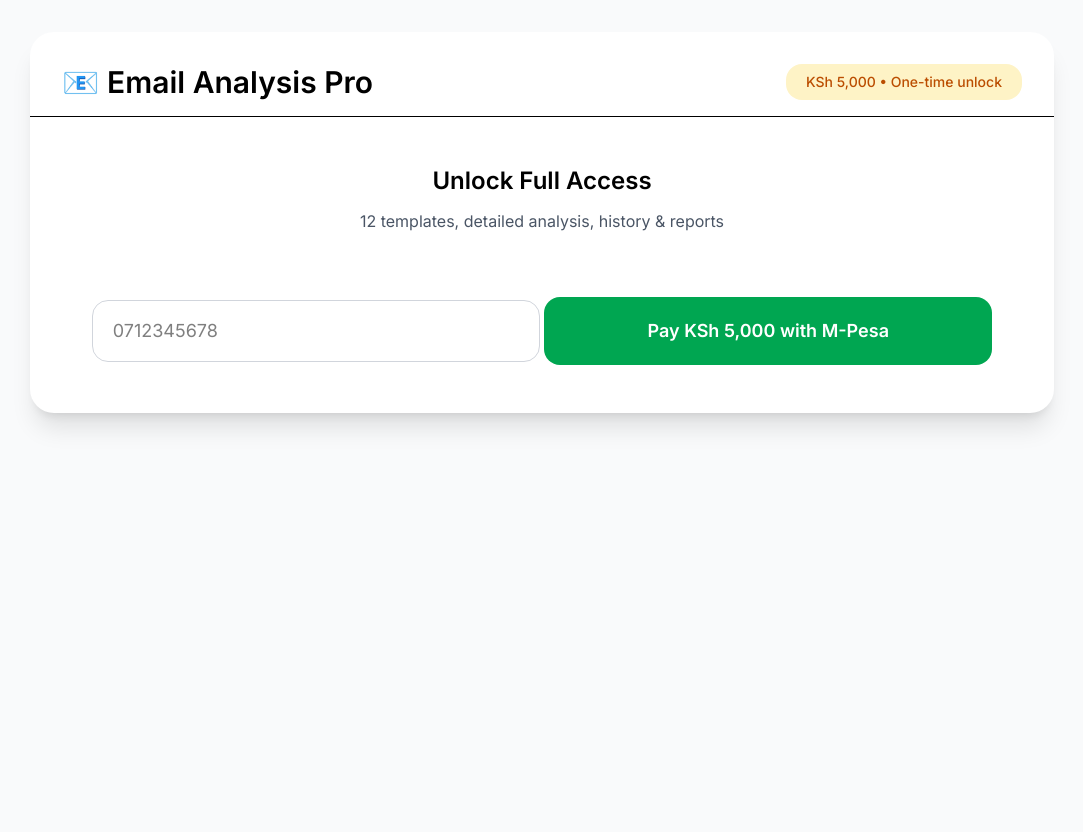
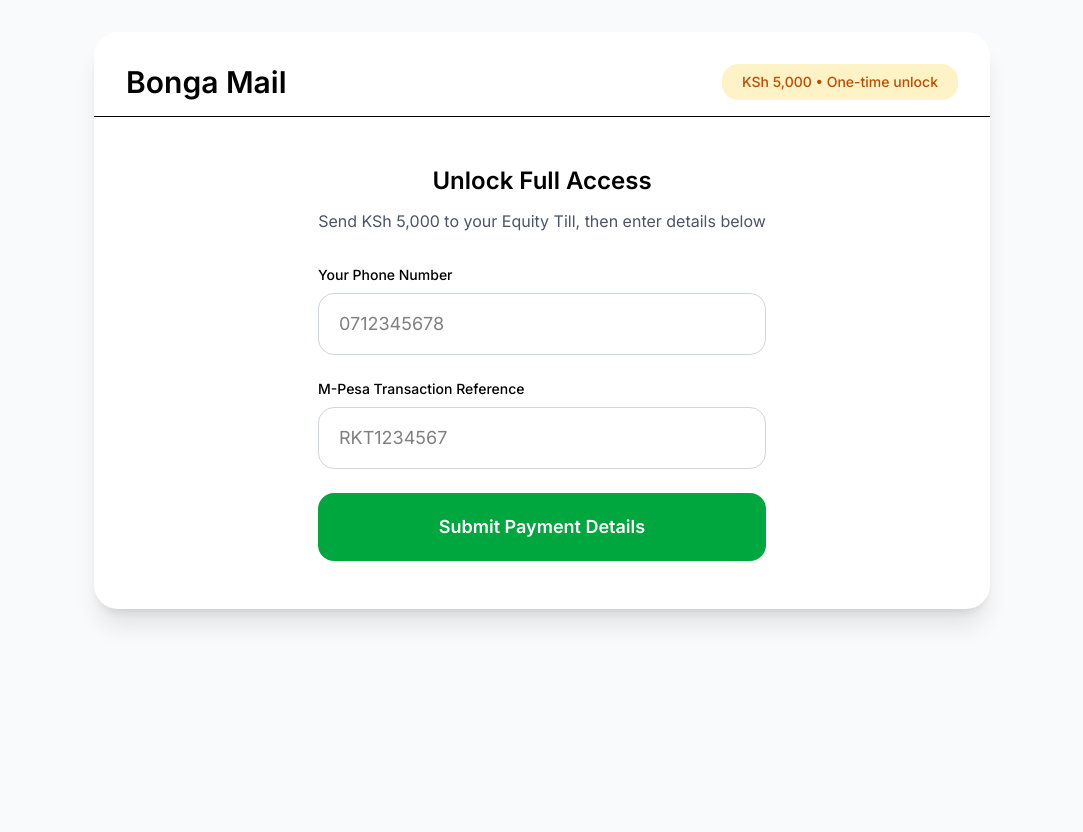
Before and after one commit to janemwavali5-source/BongaMail, a Flask app: page / in a window 1280 px wide. Shown: the whole page, without its empty margins (98-1181 px from the left). Run offline with Flask 3, Linux system fonts and the light colour scheme.

Commit message:
Update index.html

```diff
--- a/templates/index.html
+++ b/templates/index.html
@@ -3,7 +3,7 @@
 <head>
     <meta charset="UTF-8">
     <meta name="viewport" content="width=device-width, initial-scale=1.0">
-    <title>Email Analysis Pro • KSh 5,000</title>
+    <title>Bonga Mail - Email Analysis Tool</title>
     <script src="https://cdn.jsdelivr.net/npm/@tailwindcss/browser@4"></script>
     <link rel="stylesheet" href="https://cdnjs.cloudflare.com/ajax/libs/font-awesome/6.5.1/css/all.min.css">
     <style>
@@ -12,10 +12,11 @@
     </style>
 </head>
 <body class="bg-gray-50 min-h-screen">
-    <div class="max-w-5xl mx-auto mt-8 bg-white rounded-3xl shadow-xl overflow-hidden">
+    <div class="max-w-4xl mx-auto mt-8 bg-white rounded-3xl shadow-xl overflow-hidden">
 
+        <!-- Header -->
         <div class="px-8 pt-8 pb-4 border-b flex justify-between items-center">
-            <h1 class="text-3xl font-semibold">📧 Email Analysis Pro</h1>
+            <h1 class="text-3xl font-semibold">Bonga Mail</h1>
             <div class="text-sm bg-amber-100 text-amber-700 px-5 py-2 rounded-2xl font-medium">KSh 5,000 • One-time unlock</div>
         </div>
 
@@ -23,22 +24,38 @@
         <div class="mx-8 mt-6 p-4 rounded-2xl bg-blue-50 text-blue-700">{{ message }}</div>
         {% endif %}
 
-        <!-- PAYMENT SECTION -->
+        <!-- MANUAL PAYMENT SECTION -->
         {% if not unlocked %}
-        <div class="px-8 py-12 text-center">
-            <h2 class="text-2xl font-semibold mb-3">Unlock Full Access</h2>
-            <p class="text-gray-600 mb-8">12 templates, detailed analysis, history & reports</p>
-            <form method="POST">
-                <input type="hidden" name="action" value="pay">
-                <input type="tel" name="phone" class="w-full max-w-md mx-auto px-5 py-4 text-lg border border-gray-300 rounded-2xl focus:outline-none focus:border-green-500" placeholder="0712345678" required>
-                <button type="submit" class="mt-8 w-full max-w-md mx-auto bg-[#00A651] text-white font-semibold py-5 rounded-2xl text-lg">
-                    Pay KSh 5,000 with M-Pesa
+        <div class="px-8 py-12">
+            <h2 class="text-2xl font-semibold text-center mb-3">Unlock Full Access</h2>
+            <p class="text-gray-600 text-center mb-8">Send KSh 5,000 to your Equity Till, then enter details below</p>
+
+            <form method="POST" class="max-w-md mx-auto space-y-6">
+                <input type="hidden" name="action" value="unlock">
+
+                <div>
+                    <label class="block text-sm font-medium mb-2">Your Phone Number</label>
+                    <input type="tel" name="phone"
+                           class="w-full px-5 py-4 text-lg border border-gray-300 rounded-2xl focus:outline-none focus:border-green-500"
+                           placeholder="0712345678" required>
+                </div>
+
+                <div>
+                    <label class="block text-sm font-medium mb-2">M-Pesa Transaction Reference</label>
+                    <input type="text" name="trans_ref"
+                           class="w-full px-5 py-4 text-lg border border-gray-300 rounded-2xl focus:outline-none focus:border-green-500"
+                           placeholder="RKT1234567" required>
+                </div>
+
+                <button type="submit"
+                        class="w-full bg-green-600 hover:bg-green-700 text-white font-semibold py-5 rounded-2xl text-lg">
+                    Submit Payment Details
                 </button>
             </form>
         </div>
         {% endif %}
 
-        <!-- UNLOCKED SECTION -->
+        <!-- UNLOCKED COMPOSE AREA -->
         {% if unlocked %}
         <div class="px-8 py-8">
             <h3 class="font-semibold text-xl mb-6">✍️ Compose Your Email</h3>
@@ -47,42 +64,134 @@
             <div class="mb-10">
                 <p class="text-sm font-medium text-gray-600 mb-4">Quick Templates</p>
                 <div class="grid grid-cols-2 md:grid-cols-3 gap-4">
-                    {% for i in range(6) %}
-                    <form method="POST" action="/load_template">
-                        <input type="hidden" name="template_id" value="{{ i }}">
-                        <button type="submit" class="w-full text-left p-5 border border-gray-200 rounded-2xl hover:border-blue-500 hover:bg-blue-50 transition">
-                            <strong>{{ ['Marketing Offer','Follow-up Email','Newsletter','Thank You','Invoice Request','Meeting Invitation'][i] }}</strong><br>
-                            <small class="text-gray-500">{{ ['Promote a product','Follow up after meeting','Monthly update','Thank customer','Payment request','Schedule call'][i] }}</small>
+                    <button onclick="loadTemplate(0)" class="text-left p-4 border border-gray-200 rounded-2xl hover:border-blue-500 hover:bg-blue-50 transition">
+                        <strong>Marketing Offer</strong><br>
+                        <small class="text-gray-500">Promote a product</small>
                     </button>
-                    </form>
-                    {% endfor %}
+                    <button onclick="loadTemplate(1)" class="text-left p-4 border border-gray-200 rounded-2xl hover:border-blue-500 hover:bg-blue-50 transition">
+                        <strong>Follow-up Email</strong><br>
+                        <small class="text-gray-500">After meeting</small>
+                    </button>
+                    <button onclick="loadTemplate(2)" class="text-left p-4 border border-gray-200 rounded-2xl hover:border-blue-500 hover:bg-blue-50 transition">
+                        <strong>Newsletter</strong><br>
+                        <small class="text-gray-500">Monthly update</small>
+                    </button>
+                    <button onclick="loadTemplate(3)" class="text-left p-4 border border-gray-200 rounded-2xl hover:border-blue-500 hover:bg-blue-50 transition">
+                        <strong>Thank You</strong><br>
+                        <small class="text-gray-500">Thank customer</small>
+                    </button>
+                    <button onclick="loadTemplate(4)" class="text-left p-4 border border-gray-200 rounded-2xl hover:border-blue-500 hover:bg-blue-50 transition">
+                        <strong>Invoice Request</strong><br>
+                        <small class="text-gray-500">Payment request</small>
+                    </button>
+                    <button onclick="loadTemplate(5)" class="text-left p-4 border border-gray-200 rounded-2xl hover:border-blue-500 hover:bg-blue-50 transition">
+                        <strong>Meeting Invitation</strong><br>
+                        <small class="text-gray-500">Schedule a call</small>
+                    </button>
                 </div>
             </div>
 
-            <form method="POST" action="/analyze-email">
+            <!-- Compose Form -->
             <div class="grid grid-cols-1 lg:grid-cols-2 gap-8">
                 <div>
-                        <label class="block text-sm font-medium mb-2">Subject Line</label>
-                        <input type="text" name="subject" class="w-full px-4 py-3 border border-gray-300 rounded-2xl focus:outline-none focus:border-blue-500 text-lg" placeholder="Enter subject line...">
+                    <label class="block text-sm font-medium mb-2">Subject</label>
+                    <input type="text" id="subject"
+                           class="w-full px-4 py-3 border border-gray-300 rounded-2xl focus:outline-none focus:border-blue-500 text-lg"
+                           placeholder="Enter subject line...">
 
                     <label class="block text-sm font-medium mb-2 mt-6">Email Body</label>
-                        <textarea name="body" rows="14" class="w-full px-4 py-3 border border-gray-300 rounded-3xl focus:outline-none focus:border-blue-500 resize-y text-base leading-relaxed" placeholder="Paste or write your email here..."></textarea>
+                    <textarea id="body" rows="12"
+                              class="w-full px-4 py-3 border border-gray-300 rounded-3xl focus:outline-none focus:border-blue-500 resize-y text-base leading-relaxed"
+                              placeholder="Write or edit your email here..."></textarea>
 
-                        <button type="submit" class="mt-8 w-full bg-blue-600 hover:bg-blue-700 text-white font-semibold py-4 rounded-2xl text-lg">
-                            🔍 Analyze This Email
+                    <div class="flex gap-4 mt-6">
+                        <button onclick="runAnalysis()"
+                                class="flex-1 bg-blue-600 hover:bg-blue-700 text-white font-semibold py-4 rounded-2xl text-lg">
+                            🔍 Analyze Email
+                        </button>
+                        <button onclick="copyToGmail()"
+                                class="flex-1 bg-[#00A651] hover:bg-green-700 text-white font-semibold py-4 rounded-2xl text-lg">
+                            📧 Copy to Gmail
                         </button>
                     </div>
+                </div>
 
-                    <div>
+                <div class="bg-gray-50 border border-gray-200 rounded-3xl p-6">
                     <p class="text-xs uppercase text-gray-500 mb-3">Live Preview</p>
-                        <div class="bg-white border border-gray-200 rounded-2xl p-6 min-h-[380px] text-sm leading-relaxed whitespace-pre-wrap border-dashed">
-                            Your preview will appear here after analysis.
+                    <div id="live-preview" class="bg-white border border-gray-200 rounded-2xl p-6 min-h-[380px] text-sm leading-relaxed whitespace-pre-wrap">
+                        Your email preview will appear here...
                     </div>
                 </div>
             </div>
-            </form>
+
+            <div id="results" class="mt-12 hidden"></div>
         </div>
         {% endif %}
     </div>
+
+    <script>
+        const templates = [
+            { subject: "Special Offer: 20% Off This Week!", body: "Hi there,\n\nWe’re excited to offer you 20% off our premium plan this week only!\n\nClick here to claim your discount.\n\nBest regards,\nYour Company" },
+            { subject: "Follow-up on Our Meeting", body: "Hi [Name],\n\nThank you for the productive meeting yesterday. Just following up...\n\nBest regards,\nYour Company" },
+            { subject: "Monthly Newsletter", body: "Dear valued customer,\n\nHere’s what’s new this month...\n\nBest regards,\nYour Company" },
+            { subject: "Thank You for Your Purchase!", body: "Hi [Name],\n\nThank you so much for your purchase!\n\nBest regards,\nYour Company" },
+            { subject: "Invoice #INV-2026", body: "Dear [Name],\n\nPlease find your invoice attached.\nTotal due: KSh XXX\n\nBest regards,\nYour Company" },
+            { subject: "Let’s Schedule a Quick Call", body: "Hi [Name],\n\nI’d love to schedule a quick call to discuss how we can help you.\n\nBest regards,\nYour Company" }
+        ];
+
+        function loadTemplate(index) {
+            document.getElementById('subject').value = templates[index].subject;
+            document.getElementById('body').value = templates[index].body;
+            updateLivePreview();
+        }
+
+        function updateLivePreview() {
+            const subject = document.getElementById('subject').value.trim() || "(No subject)";
+            const body = document.getElementById('body').value.trim() || "Your email body...";
+            document.getElementById('live-preview').innerHTML =
+                `<strong>Subject:</strong> ${subject}<br><br>${body.replace(/\n/g, '<br>')}<br><br>Best regards,<br>Your Company`;
+        }
+
+        function copyToGmail() {
+            const subject = document.getElementById('subject').value.trim();
+            const body = document.getElementById('body').value.trim();
+            const fullEmail = `Subject: ${subject}\n\n${body}\n\nBest regards,\nYour Company`;
+            navigator.clipboard.writeText(fullEmail).then(() => {
+                alert("✅ Copied to clipboard! Paste into Gmail.");
+            });
+        }
+
+        // Simple analysis call
+        async function runAnalysis() {
+            const bodyText = document.getElementById('body').value.trim();
+            if (!bodyText) return alert("Please write the email body");
+
+            const payload = {
+                subject: document.getElementById('subject').value,
+                body: bodyText,
+                org_name: "Your Company"
+            };
+
+            try {
+                const res = await fetch('/analyze-email', {
+                    method: 'POST',
+                    headers: {'Content-Type': 'application/json'},
+                    body: JSON.stringify(payload)
+                });
+                const data = await res.json();
+
+                let html = `<div class="border rounded-3xl p-6"><h4 class="font-semibold mb-4">Analysis Report</h4>`;
+                html += `<pre class="bg-gray-100 p-4 rounded-2xl">${data.preview}</pre>`;
+                data.report.forEach(item => {
+                    html += `<p class="mt-3 text-sm">${item.msg}</p>`;
+                });
+                html += `</div>`;
+                document.getElementById('results').innerHTML = html;
+                document.getElementById('results').classList.remove('hidden');
+            } catch(e) {
+                alert("Analysis failed.");
+            }
+        }
+    </script>
 </body>
 </html>
```
Lines whose indentation alone changed are shown as unchanged.
